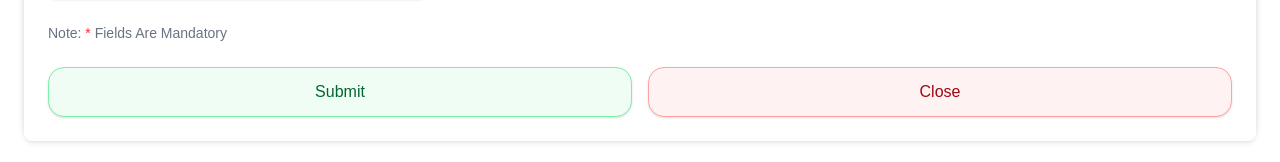
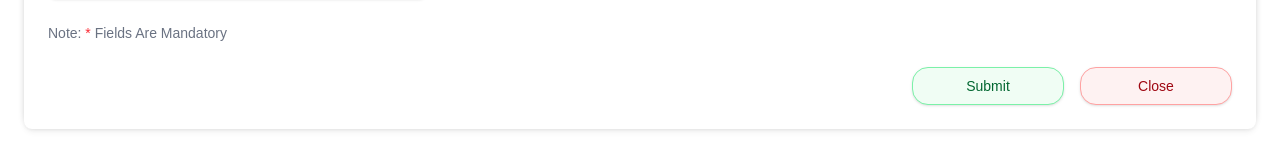
Before and after one commit to Adinihal/GarazoUI, a Next.js app: page /registration in a window 1280 px wide. Shown: the part 780-942 px from the top of the page. Built offline with nearby package versions, Linux system fonts and the light colour scheme; no server answers.

Commit message:
refractor the vehicle register page

```diff
--- /dev/null
+++ b/src/app/components/ui/Button.tsx
@@ -0,0 +1,70 @@
+'use client';
+
+import React from 'react';
+
+export type ButtonVariant = 'primary' | 'secondary' | 'danger' | 'success' | 'outline';
+
+export interface ButtonProps {
+  type?: 'button' | 'submit' | 'reset';
+  variant?: ButtonVariant;
+  size?: 'sm' | 'md' | 'lg';
+  disabled?: boolean;
+  loading?: boolean;
+  loadingText?: string;
+  onClick?: () => void;
+  className?: string;
+  children: React.ReactNode;
+}
+
+const variantStyles: Record<ButtonVariant, string> = {
+  primary: 'bg-blue-50 border-blue-300 text-blue-800 hover:bg-blue-100',
+  secondary: 'bg-gray-50 border-gray-300 text-gray-800 hover:bg-gray-100',
+  danger: 'bg-red-50 border-red-300 text-red-800 hover:bg-red-100',
+  success: 'bg-green-50 border-green-300 text-green-800 hover:bg-green-100',
+  outline: 'bg-white border-gray-300 text-gray-700 hover:bg-gray-50',
+};
+
+const sizeStyles = {
+  sm: 'px-3 py-2 text-sm',
+  md: 'px-4 py-3 text-base',
+  lg: 'px-6 py-4 text-lg',
+};
+
+export function Button({
+  type = 'button',
+  variant = 'primary',
+  size = 'md',
+  disabled = false,
+  loading = false,
+  loadingText,
+  onClick,
+  className = '',
+  children,
+}: ButtonProps) {
+  const isDisabled = disabled || loading;
+
+  const baseStyles = 'rounded-2xl border shadow-sm transition-all font-medium focus:outline-none focus:ring-2 focus:ring-offset-2';
+
+  const variantStyle = variantStyles[variant];
+  const sizeStyle = sizeStyles[size];
+
+  const disabledStyle = isDisabled
+    ? 'opacity-50 cursor-not-allowed'
+    : 'hover:opacity-90 active:scale-95';
+
+  const focusRingStyle = variant === 'primary' ? 'focus:ring-blue-500' :
+                        variant === 'danger' ? 'focus:ring-red-500' :
+                        variant === 'success' ? 'focus:ring-green-500' :
+                        'focus:ring-gray-500';
+
+  return (
+    <button
+      type={type}
+      disabled={isDisabled}
+      onClick={onClick}
+      className={`${baseStyles} ${variantStyle} ${sizeStyle} ${disabledStyle} ${focusRingStyle} ${className}`}
+    >
+      {loading ? (loadingText || 'Loading...') : children}
+    </button>
+  );
+}
--- a/src/app/registration/page.tsx
+++ b/src/app/registration/page.tsx
@@ -1,6 +1,6 @@
 'use client';
 
-import React, { useState } from "react";
+import React, { useEffect, useState } from "react";
 import { useRouter } from 'next/navigation';
 import { FaPlus } from 'react-icons/fa';
 import { useSelector, useDispatch } from "react-redux";
@@ -11,10 +11,17 @@ import AddPersonnelModal from '../components/AddPersonnelModal';
 import RegistrationHeader from '../components/RegistrationHeader';
 import InputField from '../components/common/InputField';
 import SelectField from '../components/common/SelectField';
+import { Button } from '../components/ui/Button';
 
 import { FormData, FormErrors, Personnel, initialFormData } from '../types/registration';
 import { validateRegistrationForm } from '../utils/validation';
 import { BASE_URL } from '../utils/apiConfig';
+import { NUMBER_PLATE_COLORS } from '../utils/constants';
+import { isNull } from '../utils/helpers';
+import axios from "axios";
+import { VehicleCatalog } from "../types/vehicle";
+import { fetchVehicleList, fetchVehicleCategories, fetchCustomerSources, fetchMechanicList } from "../reduxStore/dashboardSlice";
+import { vehicleService } from "../services/vehicleService";
 
 export default function CustomerRegistrationForm() {
   const router = useRouter();
@@ -38,6 +45,58 @@ export default function CustomerRegistrationForm() {
   // eslint-disable-next-line @typescript-eslint/no-explicit-any
   const supervisors = useSelector((state: any) => state.dashboard.mechanicList);
 
+useEffect(() => {
+  const loadAllData = async () => {
+    try {
+      const promises = [];
+
+      // Load vehicle data conditionally
+      if (isNull(vehicles) || vehicles.length === 0) {
+        promises.push(
+          vehicleService.fetchVehicleCatalog().then(data => {
+            dispatch(fetchVehicleList(data));
+          })
+        );
+      }
+
+      // Load vehicle categories conditionally
+      if (isNull(vehicleCategories) || vehicleCategories.length === 0) {
+        promises.push(
+          vehicleService.fetchVehicleCategories().then(data => {
+            dispatch(fetchVehicleCategories(data));
+          })
+        );
+      }
+
+      // Load customer sources conditionally
+      if (isNull(customerSources) || customerSources.length === 0) {
+        promises.push(
+          vehicleService.fetchCustomerSources().then(data => {
+            dispatch(fetchCustomerSources(data));
+          })
+        );
+      }
+
+      // Load mechanics conditionally
+      if (isNull(technicians) || technicians.length === 0) {
+        promises.push(
+          vehicleService.fetchMechanics().then(data => {
+            dispatch(fetchMechanicList(data));
+          })
+        );
+      }
+
+      // Execute all conditional API calls concurrently
+      if (promises.length > 0) {
+        await Promise.all(promises);
+      }
+    } catch (err) {
+      console.error('Error loading data:', err);
+    }
+  };
+
+  loadAllData();
+}, [vehicles, vehicleCategories, customerSources, technicians, dispatch])
   function handleChange(e: React.ChangeEvent<HTMLInputElement | HTMLSelectElement | HTMLTextAreaElement>) {
     const { name, value } = e.target;
     setForm((prev) => ({ ...prev, [name]: value }));
@@ -159,7 +218,7 @@ export default function CustomerRegistrationForm() {
                   value={form.vehicleName}
                   onChange={handleChange}
                   error={errors.vehicleName}
-                  options={(vehicles || []).map((v: any) => ({ value: v.vehicleId, label: v.vehicleName }))}
+                  options={(vehicles || []).map((v: any) => ({ value: v.catalogId, label: v.model }))}
                   placeholder="Select vehicle"
                 />
               </div>
@@ -231,11 +290,7 @@ export default function CustomerRegistrationForm() {
               label="Number Plate Color"
               value={form.numberPlateColor}
               onChange={handleChange}
-              options={[
-                { value: 'white', label: 'White' },
-                { value: 'yellow', label: 'Yellow' },
-                { value: 'black', label: 'Black' }
-              ]}
+              options={NUMBER_PLATE_COLORS}
               placeholder="Select number plate color"
             />
             <InputField
@@ -326,24 +381,27 @@ export default function CustomerRegistrationForm() {
 
         <p className="text-sm text-gray-500 mt-6">Note: <span className="text-red-500">*</span> Fields Are Mandatory</p>
 
-        <div className="flex gap-4 mt-6">
-          <button
+        <div className="flex justify-end gap-4 mt-6">
+          <Button
             type="submit"
+            variant="success"
+            size="sm"
+            loading={isLoading}
+            loadingText="Submitting..."
+            className="w-[152px]"
+          >
+            Submit
+          </Button>
+          <Button
+            type="button"
+            variant="danger"
+            size="sm"
             disabled={isLoading}
-            className={`flex-1 py-3 rounded-2xl bg-green-50 border border-green-300 text-green-800 hover:opacity-90 shadow-sm transition-all
-              ${isLoading ? 'opacity-50 cursor-not-allowed' : 'hover:bg-green-100'}`}
-          >
-            {isLoading ? 'Submitting...' : 'Submit'}
-          </button>
-          <button
-            type="button"
             onClick={() => { setForm(initialFormData); setErrors({}); router.push('/dashboard'); }}
-            disabled={isLoading}
-            className={`flex-1 py-3 rounded-2xl bg-red-50 border border-red-300 text-red-800 shadow-sm transition-all
-              ${isLoading ? 'opacity-50 cursor-not-allowed' : 'hover:bg-red-100'}`}
+            className="w-[152px]"
           >
             Close
-          </button>
+          </Button>
         </div>
       </form>
 
--- /dev/null
+++ b/src/app/services/vehicleService.ts
@@ -0,0 +1,62 @@
+import axios from 'axios';
+import { VehicleCatalog } from '../types/vehicle';
+
+const API_BASE_URL = 'https://leommservice-bzh5bxgxcnhjbpfq.canadacentral-01.azurewebsites.net/api';
+
+export const vehicleService = {
+  /**
+   * Fetches vehicle catalog data from the API
+   * @returns Promise<VehicleCatalog[]>
+   */
+  fetchVehicleCatalog: async (): Promise<VehicleCatalog[]> => {
+    try {
+      const response = await axios.get<VehicleCatalog[]>(`${API_BASE_URL}/VehicleCatalog`);
+      return response.data;
+    } catch (error) {
+      console.error('Error fetching vehicle catalog:', error);
+      throw error;
+    }
+  },
+
+  /**
+   * Fetches vehicle categories from the API
+   * @returns Promise<any[]>
+   */
+  fetchVehicleCategories: async (): Promise<any[]> => {
+    try {
+      const response = await axios.get(`${API_BASE_URL}/VehicleCategory`);
+      return response.data;
+    } catch (error) {
+      console.error('Error fetching vehicle categories:', error);
+      throw error;
+    }
+  },
+
+  /**
+   * Fetches customer sources from the API
+   * @returns Promise<any[]>
+   */
+  fetchCustomerSources: async (): Promise<any[]> => {
+    try {
+      const response = await axios.get(`${API_BASE_URL}/CustomerSource`);
+      return response.data;
+    } catch (error) {
+      console.error('Error fetching customer sources:', error);
+      throw error;
+    }
+  },
+
+  /**
+   * Fetches mechanics list from the API
+   * @returns Promise<any[]>
+   */
+  fetchMechanics: async (): Promise<any[]> => {
+    try {
+      const response = await axios.get(`${API_BASE_URL}/Mechanic`);
+      return response.data;
+    } catch (error) {
+      console.error('Error fetching mechanics:', error);
+      throw error;
+    }
+  }
+};
--- /dev/null
+++ b/src/app/types/vehicle.ts
@@ -0,0 +1,26 @@
+export interface VehicleCatalog {
+  catalogId: number;
+  brand: string;
+  model: string;
+  variant: string;
+  vehicles: Vehicle[];
+  vehicleId?: string;
+  registrationNumber?: string;
+}
+
+export interface Vehicle {
+  vehicleId: string;
+  registrationNumber: string;
+  catalogId?: number;
+  // Add other vehicle-specific properties as needed
+}
+
+// Combined interface for how vehicles are used in the app
+export interface VehicleOption {
+  catalogId: number;
+  model: string;
+  vehicleId?: string;
+  registrationNumber?: string;
+  brand?: string;
+  variant?: string;
+}
--- /dev/null
+++ b/src/app/utils/constants.ts
@@ -0,0 +1,6 @@
+export const NUMBER_PLATE_COLORS = [
+  { value: 'white', label: 'White' },
+  { value: 'Yellow', label: 'Yellow' },
+  { value: 'Black', label: 'Black' },
+  { value: 'Green', label: 'Green' }
+];
--- /dev/null
+++ b/src/app/utils/helpers.ts
@@ -0,0 +1,33 @@
+/**
+ * Utility functions for common operations
+ */
+
+/**
+ * Checks if a value is null or undefined
+ * @param value - The value to check
+ * @returns true if the value is null or undefined, false otherwise
+ */
+export const isNull = (value: any): boolean => {
+  return value === null || value === undefined;
+};
+
+/**
+ * Checks if a value is null, undefined, or empty (for arrays and strings)
+ * @param value - The value to check
+ * @returns true if the value is null, undefined, or empty
+ */
+export const isNullOrEmpty = (value: any): boolean => {
+  if (isNull(value)) return true;
+  if (typeof value === 'string') return value.trim().length === 0;
+  if (Array.isArray(value)) return value.length === 0;
+  return false;
+};
+
+/**
+ * Checks if a value is not null and not undefined
+ * @param value - The value to check
+ * @returns true if the value is not null and not undefined
+ */
+export const isNotNull = (value: any): boolean => {
+  return !isNull(value);
+};
```
Also changed, not shown: src/app/components/DashBoardPannel.tsx (+19 -13 lines).
